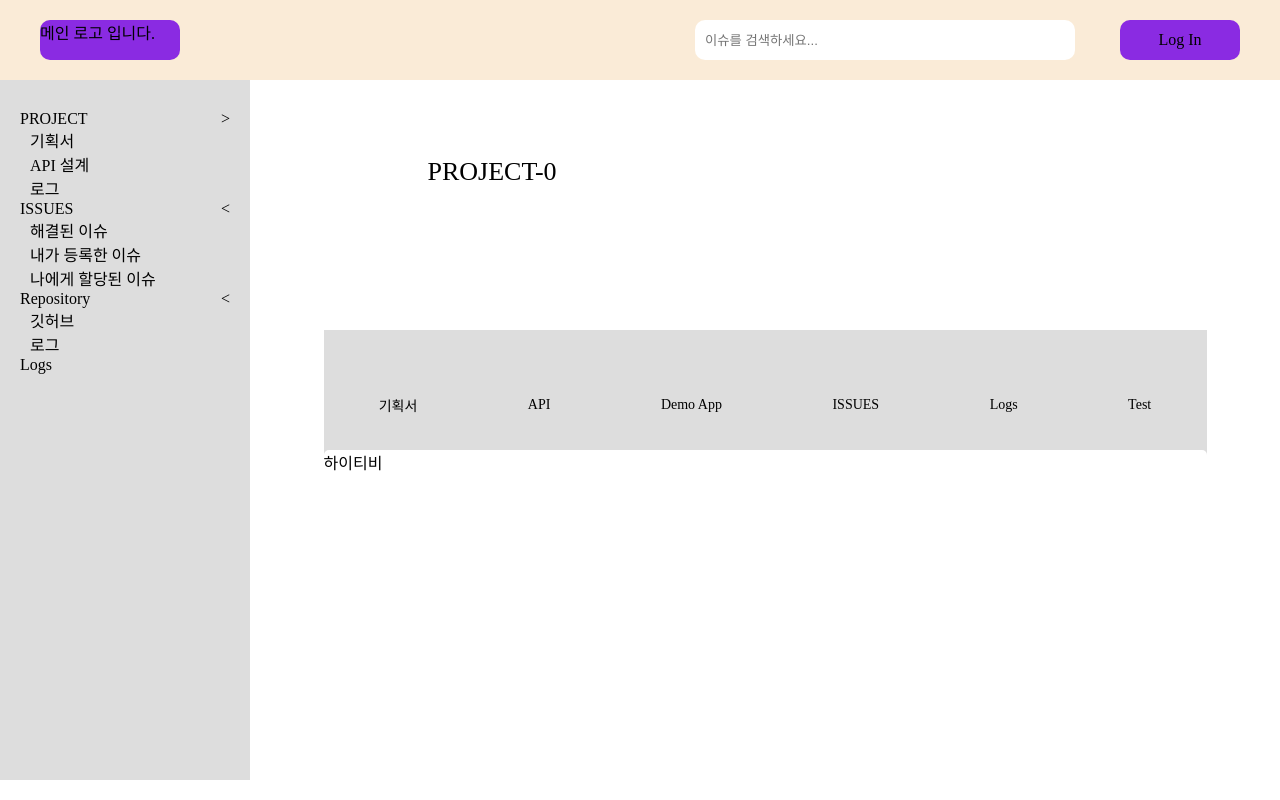
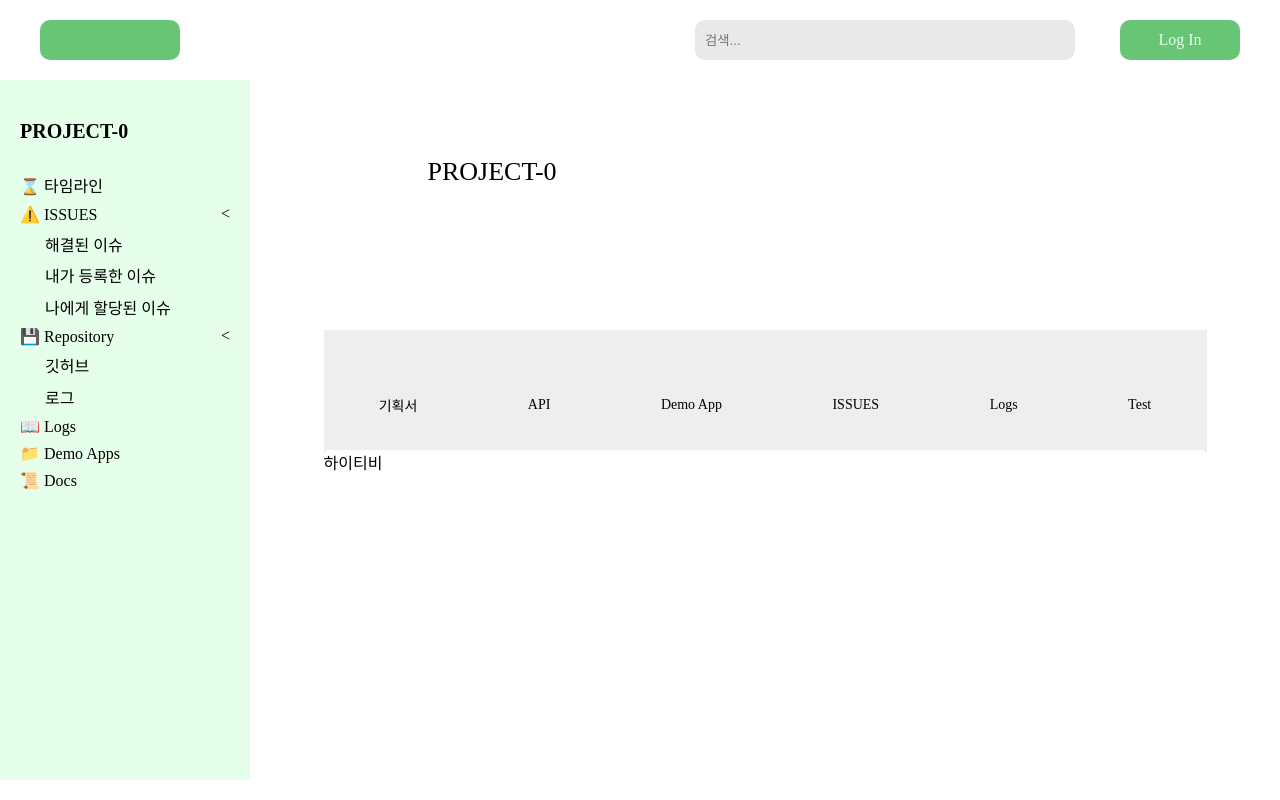
Before and after one commit to Wide-Pants/Project_Management, a website: page main.html in a window 1280 px wide. Drawn offline with Linux system fonts and the light colour scheme.

Commit message:
20240305 home

```diff
--- a/contents_zone.css
+++ b/contents_zone.css
@@ -22,7 +22,7 @@
     align-self: baseline;
 }
 #content_zone{
-    background-color: #dddddd;
+    background-color: #eeeeee;
     display: grid;
     grid-template-rows: 50px 50px 20px 600px;
     grid-column: 2/4;
@@ -41,7 +41,7 @@
     align-items: center;
 }
 .cat_li:hover{
-    background-color: #7b7b7b;
+    color: #0f00dc;
 }
 #main_content{
     grid-row: 4;
--- a/main.css
+++ b/main.css
@@ -4,7 +4,7 @@
 }
 #header{
     height: 80px;
-    background-color: antiquewhite;
+    background-color: white;
     display: grid;
     grid-template-columns: 40px auto 380px 45px 120px 40px;
 }
@@ -12,7 +12,7 @@
     grid-column: 2;
     height: 40px;
     width: 140px;
-    background-color: blueviolet;
+    background-color: #68c576;
     margin-top: 20px;
     border-radius: 10px;
 }
@@ -23,16 +23,19 @@
     border: 0px;
     border-radius: 10px;
     padding: 0px 10px;
+    outline: none;
+    background-color: #e9e9e9;
 }
 #login_btn{
     display : flex;
     margin-top: 20px;
     grid-column: 5;
-    background-color: blueviolet;
+    background-color: #68c576;
     height: 40px;
     align-items: center;
     justify-content: center;
     border-radius: 10px;
+    color: #e6ffea;
 }
 #main_content{
     display: flex;
@@ -41,9 +44,15 @@
 }
 #lnb{
     display: inline-block;
-    background-color: #DDDDDD;
+    background-color: #e6ffea;
     width: 250px;
     height: calc(100vh - 100px);
+}
+#project_over{
+    font-size: 20px;
+    font-weight: 700;
+    margin-left: 20px;
+    margin-top: 40px;
 }
 #category{
     margin-top: 30px;
@@ -55,10 +64,9 @@
 #category *{
     cursor: pointer;
 }
-#category ul{
-    list-style: none;
-    margin-left: 10px;
-    display: block;
+.main_cat{
+    margin-bottom: 8px;
+    font-size: 16px;
 }
 .arrow_mark{
     display: inline-block;
@@ -67,3 +75,12 @@
     display: flex;
     justify-content: space-between;
 }
+.s_c{
+    margin-top: 7.5px;
+    list-style: none;
+    margin-left: 25px;
+    display: block;
+}
+.s_c *{
+    margin-bottom: 7.5px;
+}
--- a/main.html
+++ b/main.html
@@ -11,29 +11,27 @@
 </head>
 <body>
     <div id="header">
-        <div id="main_logo">메인 로고 입니다.</div>
-        <input type="text" name="search_" id="search_" placeholder="이슈를 검색하세요...">
+        <a id="main_logo" href="/"></a>
+        <input type="text" name="search_" id="search_" placeholder="검색...">
         <div id="login_btn">Log In</div>
     </div>
     <div id="main_content">
         <div id="lnb">
+            <div id="project_over">PROJECT-0</div>
             <ul id="category">
-                <li id="i1"><div class="f_c">PROJECT<div class="arrow_mark">></div></div><ul id="f_ci1">
-                        <li id="ie1">기획서</li>
-                        <li id="ie2">API 설계</li>
-                        <li id="ie3">로그</li>
-                    </ul>
-                </li>
-                <li id="i2"> <div class="f_c">ISSUES <div class="arrow_mark"><</div></div><ul id="f_ci2">
+                <li id="i1" class="main_cat">⌛ 타임라인</li>
+                <li id="i2" class="main_cat"> <div class="f_c"> ⚠️ ISSUES <div class="arrow_mark"><</div></div><ul class="s_c" id="f_ci2">
                     <li id="ie1">해결된 이슈</li>
                     <li id="ie2">내가 등록한 이슈</li>
                     <li id="ie3">나에게 할당된 이슈</li>
                 </ul></li>
-                <li id="i3"> <div class="f_c">Repository<div class="arrow_mark"><</div></div><ul id="f_ci3">
+                <li id="i3" class="main_cat"> <div class="f_c"> 💾 Repository<div class="arrow_mark"><</div></div><ul class="s_c" id="f_ci3">
                     <li id="ie2">깃허브</li>
                     <li id="ie3">로그</li>
                 </ul></li>
-                <li id="i4">Logs</li>
+                <li id="i4" class="main_cat"> 📖 Logs</li>
+                <li id="i5" class="main_cat"> 📁 Demo Apps</li>
+                <li id="i6" class="main_cat"> 📜 Docs </li>
             </ul>
         </div>
         <div id="contents">
```
